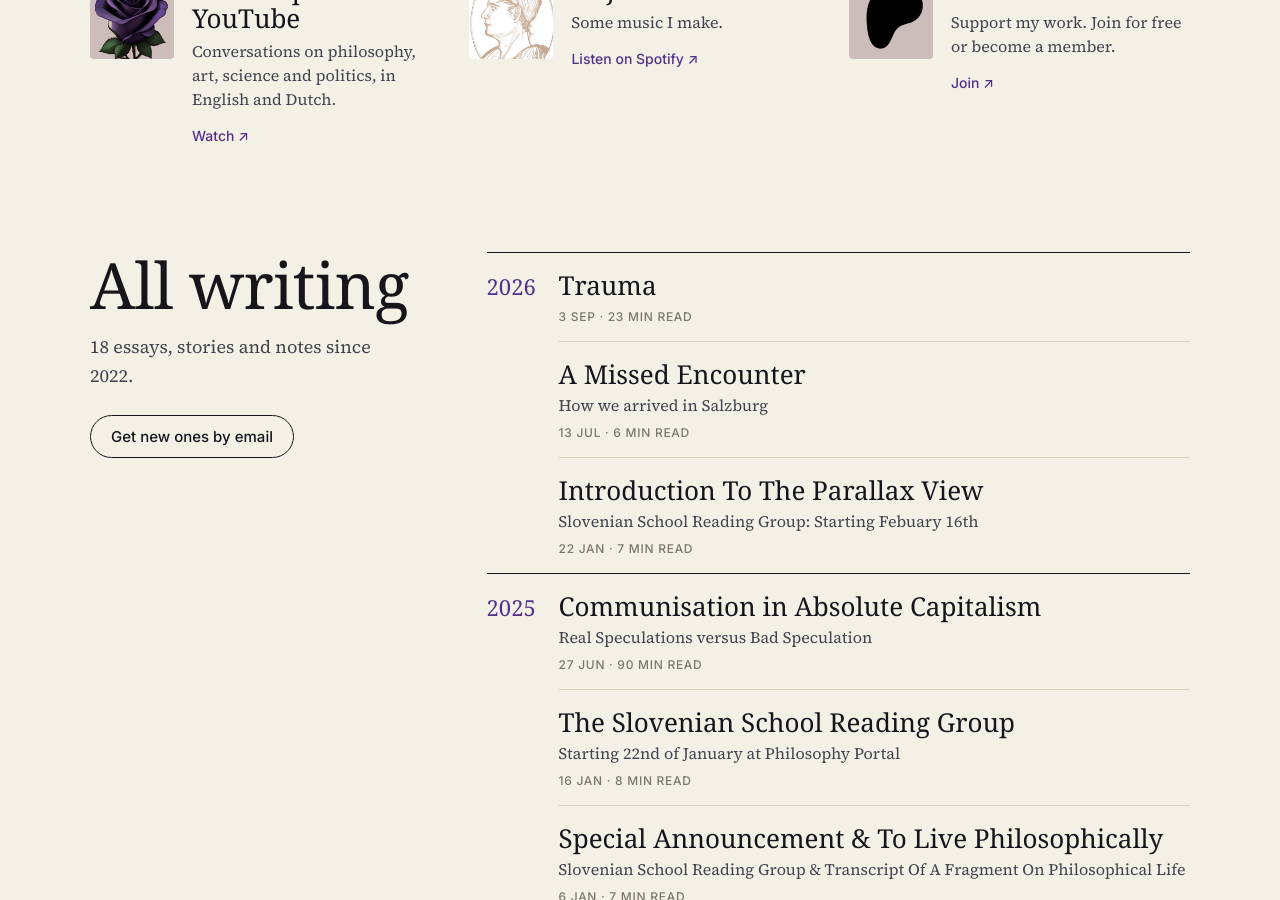
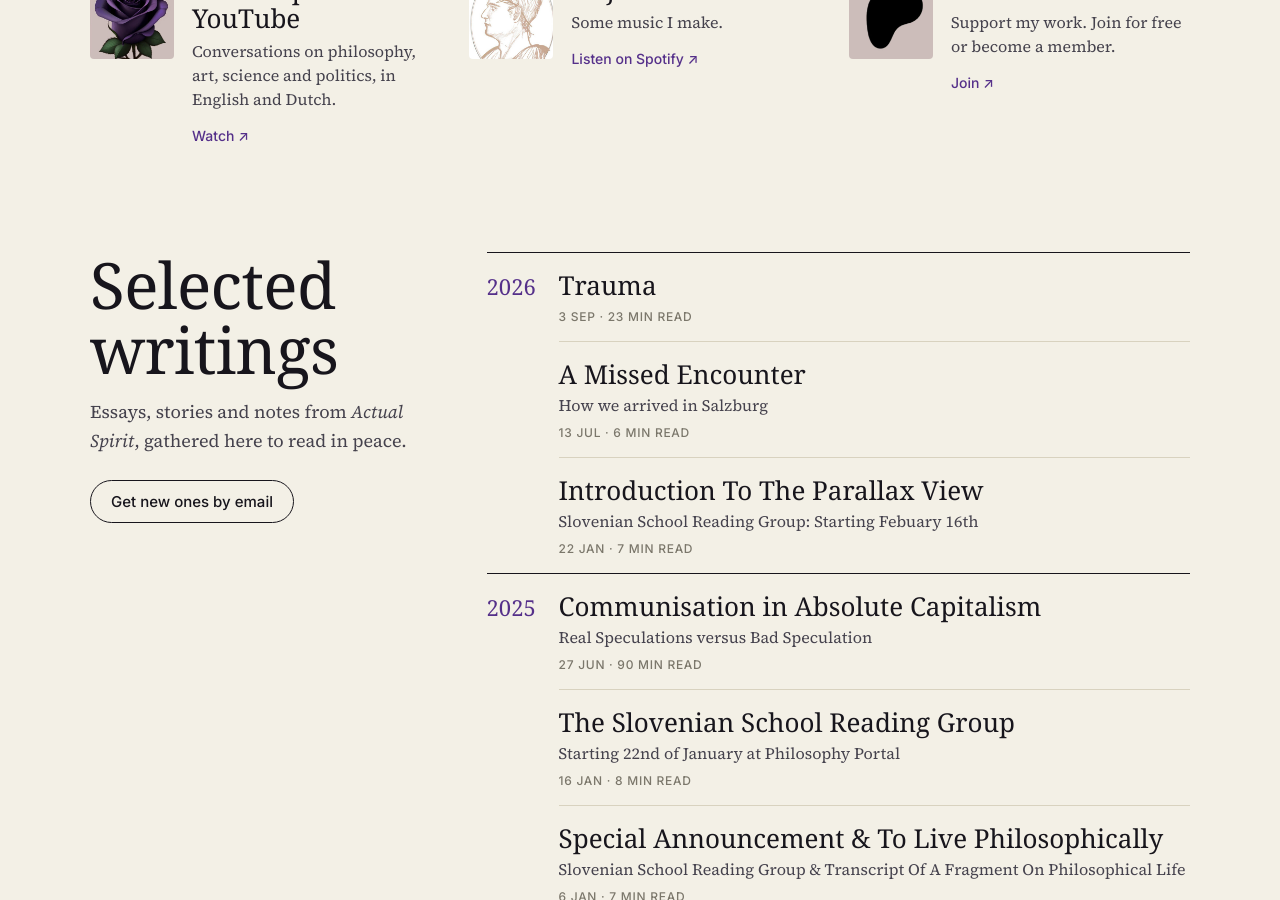
Before and after one commit to dialectmaterial/dialectmaterial.github.io, a Jekyll site: the page built from index.html, in a window 1280 px wide and 900 px high, scrolled down 3004 px. Built offline with Jekyll 4.4.1, drawn with Linux system fonts in a browser that asks for light colours; some web fonts are replaced.

Commit message:
Archive heading: Selected writings, editable in home.yml
Co-Authored-By: Claude Opus 5.5 <noreply@anthropic.com>

```diff
--- a/_data/home.yml
+++ b/_data/home.yml
@@ -54,6 +54,12 @@ book:
   url: https://www.amazon.com/Rosy-Cross-Question-Right-Christianity/dp/B0GYZR7JQJ/
   button: Get the book
 
+# The heading and text beside the list of articles.
+writing:
+  heading: Selected writings
+  text: |
+    Essays, stories and notes from *Actual Spirit*, gathered here to read in peace.
+
 # "Elsewhere": other things you do. Images go in assets/now/.
 elsewhere:
   - title: Actual Spirit on YouTube
--- a/index.html
+++ b/index.html
@@ -88,8 +88,8 @@ layout: default
 
 <section class="wrap block index" id="writing">
   <div class="index-side">
-    <h2 class="display">All writing</h2>
-    <p>{{ site.posts | size }} essays, stories and notes since {{ site.posts.last.date | date: "%Y" }}.</p>
+    <h2 class="display">{{ home.writing.heading }}</h2>
+    {{ home.writing.text | markdownify }}
     <a class="btn ghost" href="{{ home.subscribe_url }}">Get new ones by email</a>
   </div>
   <div class="index-list">
```
